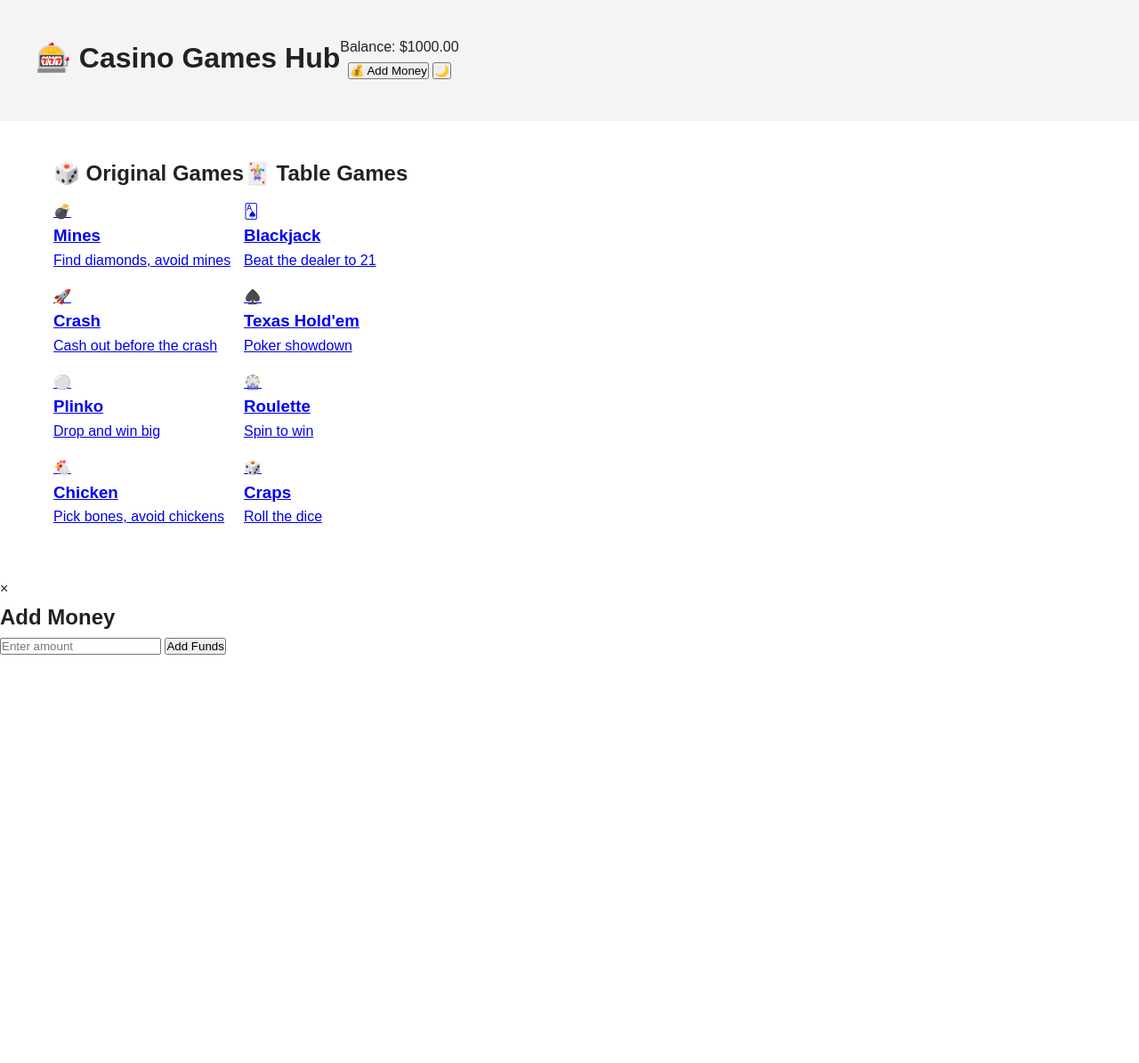
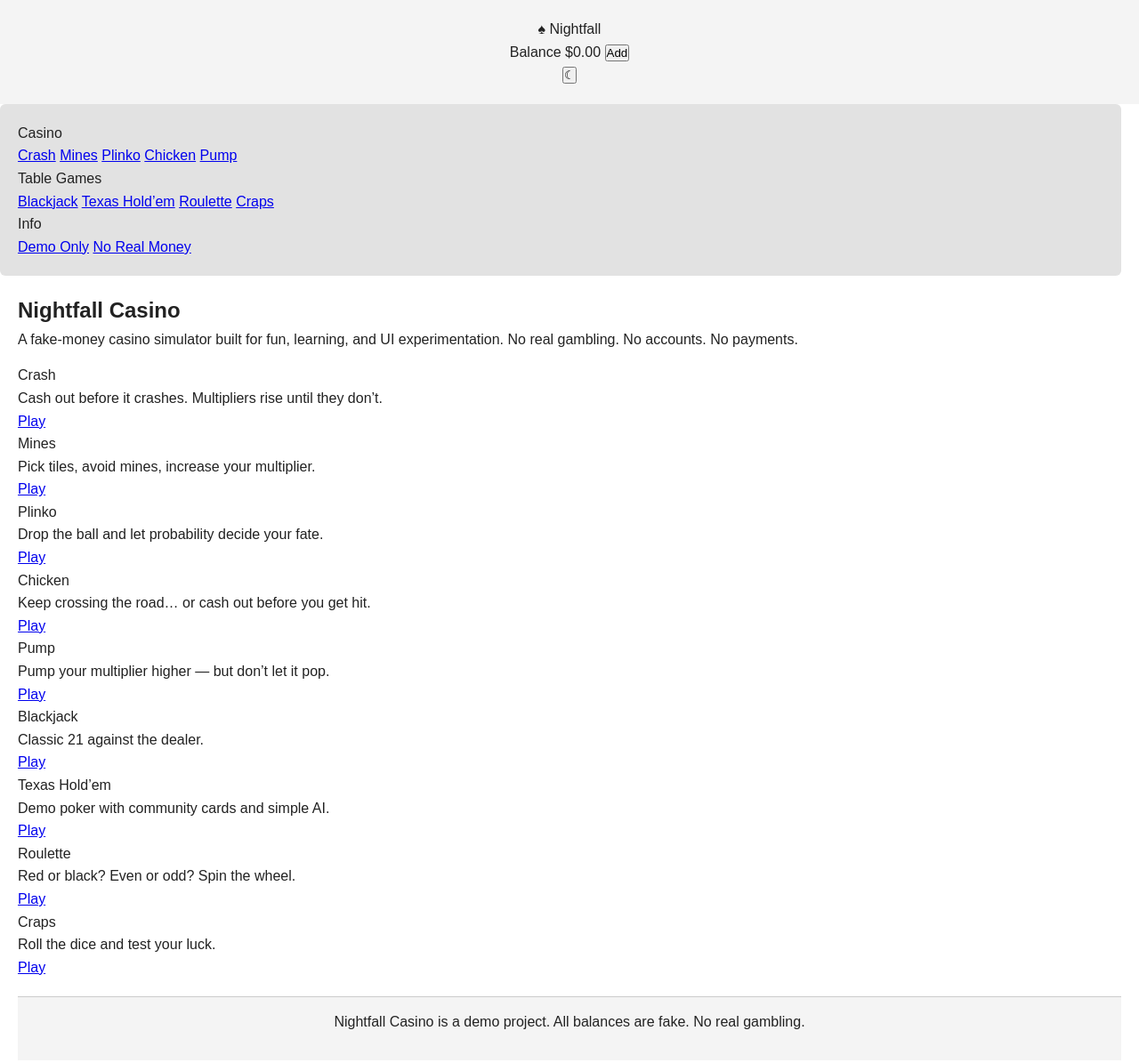
Before and after one commit to SVGlight/svglight.github.io, a plain HTML site: page index.html in a window 1280 px wide. Shown: the top 1195 px of the page at 89% size. Before the commit the page ends 800 px from the top, so only its background shows below. Drawn offline with Linux system fonts and the light colour scheme.

Commit message:
Update index.html

```diff
--- a/index.html
+++ b/index.html
@@ -3,85 +3,178 @@
 <head>
 <meta charset="UTF-8">
 <meta name="viewport" content="width=device-width, initial-scale=1.0">
-    <title>Casino Games Hub</title>
+<title>Nightfall Casino — Demo</title>
+
 <link rel="stylesheet" href="style.css">
+
+<meta name="description" content="Nightfall Casino is a fake-money demo casino for educational and entertainment purposes only. No real gambling.">
+<meta name="theme-color" content="#0b0c10">
 </head>
+
 <body>
-    <header>
-        <div class="container">
-            <h1>🎰 Casino Games Hub</h1>
-            <div class="header-controls">
-                <div class="balance">Balance: $<span id="balance">1000</span></div>
-                <button id="addMoneyBtn" class="btn-secondary">💰 Add Money</button>
-                <button id="themeToggle" class="theme-toggle">🌙</button>
+
+<div id="app">
+
+<header id="topbar">
+<div class="top-left">
+<div class="logo">
+<span class="logo-icon">♠</span>
+<span class="logo-text">Nightfall</span>
 </div>
+</div>
+
+<div class="top-right">
+<div class="wallet">
+<span class="wallet-label">Balance</span>
+<span class="wallet-amount" id="balanceDisplay">$0.00</span>
+<button class="wallet-add" id="openWalletModal">Add</button>
+</div>
+
+<button class="theme-toggle" id="themeToggle">
+<span class="theme-icon">☾</span>
+</button>
 </div>
 </header>
 
-    <main class="container">
-        <section class="games-section">
-            <h2>🎲 Original Games</h2>
-            <div class="games-grid">
-                <a href="mines.html" class="game-card">
-                    <div class="game-icon">💣</div>
-                    <h3>Mines</h3>
-                    <p>Find diamonds, avoid mines</p>
-                </a>
-                <a href="crash.html" class="game-card">
-                    <div class="game-icon">🚀</div>
-                    <h3>Crash</h3>
-                    <p>Cash out before the crash</p>
-                </a>
-                <a href="plinko.html" class="game-card">
-                    <div class="game-icon">⚪</div>
-                    <h3>Plinko</h3>
-                    <p>Drop and win big</p>
-                </a>
-                <a href="chicken.html" class="game-card">
-                    <div class="game-icon">🐔</div>
-                    <h3>Chicken</h3>
-                    <p>Pick bones, avoid chickens</p>
-                </a>
+<div id="layout">
+
+<aside id="sidebar">
+<nav class="nav">
+<div class="nav-section">
+<div class="nav-title">Casino</div>
+<a href="crash.html" class="nav-link">Crash</a>
+<a href="mines.html" class="nav-link">Mines</a>
+<a href="plinko.html" class="nav-link">Plinko</a>
+<a href="chicken.html" class="nav-link">Chicken</a>
+<a href="pump.html" class="nav-link">Pump</a>
+</div>
+
+<div class="nav-section">
+<div class="nav-title">Table Games</div>
+<a href="blackjack.html" class="nav-link">Blackjack</a>
+<a href="poker.html" class="nav-link">Texas Hold’em</a>
+<a href="roulette.html" class="nav-link">Roulette</a>
+<a href="craps.html" class="nav-link">Craps</a>
+</div>
+
+<div class="nav-section">
+<div class="nav-title">Info</div>
+<a href="#" class="nav-link disabled">Demo Only</a>
+<a href="#" class="nav-link disabled">No Real Money</a>
+</div>
+</nav>
+</aside>
+
+<main id="content">
+
+<section class="hero">
+<div class="hero-text">
+<h1>Nightfall Casino</h1>
+<p>
+A fake-money casino simulator built for fun, learning, and UI experimentation.
+No real gambling. No accounts. No payments.
+</p>
 </div>
 </section>
 
-        <section class="games-section">
-            <h2>🃏 Table Games</h2>
-            <div class="games-grid">
-                <a href="blackjack.html" class="game-card">
-                    <div class="game-icon">🂡</div>
-                    <h3>Blackjack</h3>
-                    <p>Beat the dealer to 21</p>
-                </a>
-                <a href="poker.html" class="game-card">
-                    <div class="game-icon">♠️</div>
-                    <h3>Texas Hold'em</h3>
-                    <p>Poker showdown</p>
-                </a>
-                <a href="roulette.html" class="game-card">
-                    <div class="game-icon">🎡</div>
-                    <h3>Roulette</h3>
-                    <p>Spin to win</p>
-                </a>
-                <a href="craps.html" class="game-card">
-                    <div class="game-icon">🎲</div>
-                    <h3>Craps</h3>
-                    <p>Roll the dice</p>
-                </a>
+<section class="games-grid">
+
+<div class="game-card">
+<div class="game-title">Crash</div>
+<div class="game-desc">
+Cash out before it crashes. Multipliers rise until they don’t.
 </div>
+<a href="crash.html" class="game-play">Play</a>
+</div>
+
+<div class="game-card">
+<div class="game-title">Mines</div>
+<div class="game-desc">
+Pick tiles, avoid mines, increase your multiplier.
+</div>
+<a href="mines.html" class="game-play">Play</a>
+</div>
+
+<div class="game-card">
+<div class="game-title">Plinko</div>
+<div class="game-desc">
+Drop the ball and let probability decide your fate.
+</div>
+<a href="plinko.html" class="game-play">Play</a>
+</div>
+
+<div class="game-card">
+<div class="game-title">Chicken</div>
+<div class="game-desc">
+Keep crossing the road… or cash out before you get hit.
+</div>
+<a href="chicken.html" class="game-play">Play</a>
+</div>
+
+<div class="game-card">
+<div class="game-title">Pump</div>
+<div class="game-desc">
+Pump your multiplier higher — but don’t let it pop.
+</div>
+<a href="pump.html" class="game-play">Play</a>
+</div>
+
+<div class="game-card">
+<div class="game-title">Blackjack</div>
+<div class="game-desc">
+Classic 21 against the dealer.
+</div>
+<a href="blackjack.html" class="game-play">Play</a>
+</div>
+
+<div class="game-card">
+<div class="game-title">Texas Hold’em</div>
+<div class="game-desc">
+Demo poker with community cards and simple AI.
+</div>
+<a href="poker.html" class="game-play">Play</a>
+</div>
+
+<div class="game-card">
+<div class="game-title">Roulette</div>
+<div class="game-desc">
+Red or black? Even or odd? Spin the wheel.
+</div>
+<a href="roulette.html" class="game-play">Play</a>
+</div>
+
+<div class="game-card">
+<div class="game-title">Craps</div>
+<div class="game-desc">
+Roll the dice and test your luck.
+</div>
+<a href="craps.html" class="game-play">Play</a>
+</div>
+
 </section>
+
+<footer class="footer">
+<p>
+Nightfall Casino is a demo project. All balances are fake. No real gambling.
+</p>
+</footer>
+
 </main>
+</div>
+</div>
 
-    <!-- Add Money Modal -->
-    <div id="addMoneyModal" class="modal">
+<div id="walletModal" class="modal hidden">
 <div class="modal-content">
-            <span class="close">&times;</span>
-            <h2>Add Money</h2>
-            <input type="number" id="moneyAmount" placeholder="Enter amount" min="1">
-            <button id="confirmAddMoney" class="btn-primary">Add Funds</button>
+<h2>Add Fake Money</h2>
+<input type="number" id="addAmount" placeholder="Enter amount">
+<div class="modal-actions">
+<button id="addBalanceConfirm">Add</button>
+<button id="closeWalletModal">Cancel</button>
+</div>
 </div>
 </div>
 
 <script src="script.js"></script>
+
 </body>
 </html>
```
Lines whose indentation alone changed are shown as unchanged.
